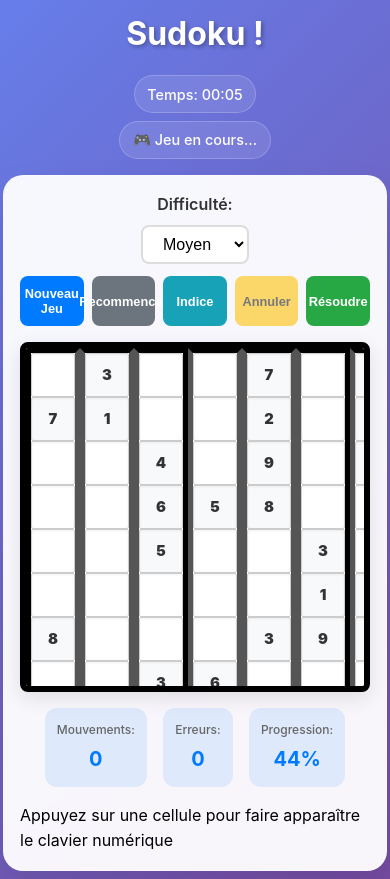
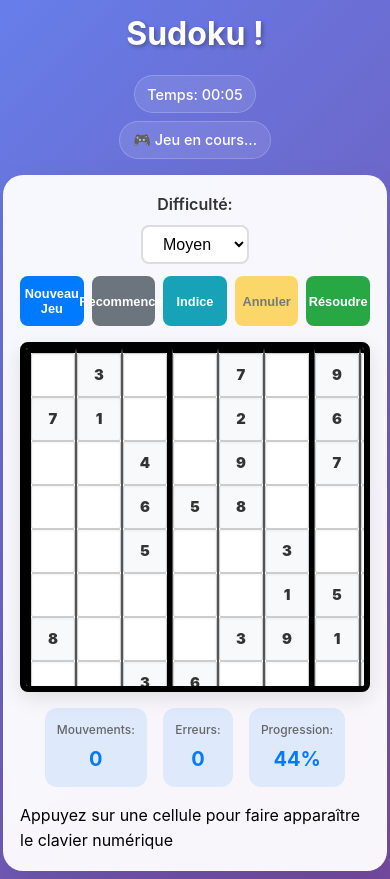
Before and after one commit to Saltyway12/sudoku, a React (Vite) app: page / in a window 390 px wide. Built offline with nearby package versions, Linux system fonts and the light colour scheme.

Commit message:
Update GrilleSudoku.module.css

```diff
--- a/src/composants/GrilleSudoku/GrilleSudoku.module.css
+++ b/src/composants/GrilleSudoku/GrilleSudoku.module.css
@@ -1,13 +1,12 @@
 /* =============================================
-   GRILLE SUDOKU RESPONSIVE AVEC CSS GRID
+   GRILLE SUDOKU RESPONSIVE AVEC BLOCS 3x3 BIEN DÉLIMITÉS
    ============================================= */
 
 .grilleSudoku {
   display: grid;
   grid-template-columns: repeat(9, 1fr);
   grid-template-rows: repeat(9, 1fr);
-  gap: 0;
-  border: 6px solid #000;      /* Bordure principale noire et épaisse */
+  border: 6px solid #000;
   border-radius: 12px;
   background: #000;
   box-shadow: 0 10px 30px rgba(0,0,0,0.2);
@@ -15,49 +14,57 @@
   max-width: 100vw;
   box-sizing: border-box;
   overflow-x: auto;
+  margin: 0 auto;
+  padding: 0;
   will-change: transform;
   transform: translateZ(0);
   isolation: isolate;
-  margin: 0 auto;
-  padding: 0;
   animation: apparitionEchelle 0.6s ease-out;
 }
 
-/* Chaque case de la grille */
 .grilleSudoku > * {
   background: #fff;
-  border: 1.5px solid #555;    /* Bordure fine et grise entre les cases */
+  border: 1.5px solid #555;
   box-sizing: border-box;
   margin: 0;
   padding: 0;
 }
 
-/* Séparateur 3x3 vertical (colonnes 3 et 6) */
-.grilleSudoku > :nth-child(3n):not(:nth-child(9n)) {
+/* Bordure droite épaisse sur les colonnes 3 et 6 */
+.grilleSudoku > *:nth-child(3),
+.grilleSudoku > *:nth-child(6),
+.grilleSudoku > *:nth-child(12),
+.grilleSudoku > *:nth-child(15),
+.grilleSudoku > *:nth-child(21),
+.grilleSudoku > *:nth-child(24),
+.grilleSudoku > *:nth-child(30),
+.grilleSudoku > *:nth-child(33),
+.grilleSudoku > *:nth-child(39),
+.grilleSudoku > *:nth-child(42),
+.grilleSudoku > *:nth-child(48),
+.grilleSudoku > *:nth-child(51),
+.grilleSudoku > *:nth-child(57),
+.grilleSudoku > *:nth-child(60),
+.grilleSudoku > *:nth-child(66),
+.grilleSudoku > *:nth-child(69),
+.grilleSudoku > *:nth-child(75),
+.grilleSudoku > *:nth-child(78) {
   border-right: 5px solid #000;
 }
 
-/* Séparateur 3x3 horizontal (lignes 3 et 6) */
-.grilleSudoku > :nth-child(n+19):nth-child(-n+27),
-.grilleSudoku > :nth-child(n+46):nth-child(-n+54) {
+/* Bordure bas épaisse sur les lignes 3 et 6 */
+.grilleSudoku > *:nth-child(n+19):nth-child(-n+27),
+.grilleSudoku > *:nth-child(n+46):nth-child(-n+54) {
   border-bottom: 5px solid #000;
 }
 
-/* Bordure gauche épaisse sur les premières cases de chaque bloc 3x3 */
-.grilleSudoku > :nth-child(1),
-.grilleSudoku > :nth-child(10),
-.grilleSudoku > :nth-child(19),
-.grilleSudoku > :nth-child(28),
-.grilleSudoku > :nth-child(37),
-.grilleSudoku > :nth-child(46),
-.grilleSudoku > :nth-child(55),
-.grilleSudoku > :nth-child(64),
-.grilleSudoku > :nth-child(73) {
+/* Bordure gauche épaisse sur la première colonne */
+.grilleSudoku > *:nth-child(9n+1) {
   border-left: 5px solid #000;
 }
 
-/* Bordure du haut épaisse sur la première ligne */
-.grilleSudoku > :nth-child(-n+9) {
+/* Bordure haut épaisse sur la première ligne */
+.grilleSudoku > *:nth-child(-n+9) {
   border-top: 5px solid #000;
 }
 
@@ -84,20 +91,36 @@
   .grilleSudoku > * {
     border-width: 1px;
   }
-  .grilleSudoku > :nth-child(3n):not(:nth-child(9n)),
-  .grilleSudoku > :nth-child(n+19):nth-child(-n+27),
-  .grilleSudoku > :nth-child(n+46):nth-child(-n+54),
-  .grilleSudoku > :nth-child(-n+9),
-  .grilleSudoku > :nth-child(1),
-  .grilleSudoku > :nth-child(10),
-  .grilleSudoku > :nth-child(19),
-  .grilleSudoku > :nth-child(28),
-  .grilleSudoku > :nth-child(37),
-  .grilleSudoku > :nth-child(46),
-  .grilleSudoku > :nth-child(55),
-  .grilleSudoku > :nth-child(64),
-  .grilleSudoku > :nth-child(73) {
-    border-width: 5px;
+  /* Répéter la logique des bordures épaisses en mobile */
+  .grilleSudoku > *:nth-child(3),
+  .grilleSudoku > *:nth-child(6),
+  .grilleSudoku > *:nth-child(12),
+  .grilleSudoku > *:nth-child(15),
+  .grilleSudoku > *:nth-child(21),
+  .grilleSudoku > *:nth-child(24),
+  .grilleSudoku > *:nth-child(30),
+  .grilleSudoku > *:nth-child(33),
+  .grilleSudoku > *:nth-child(39),
+  .grilleSudoku > *:nth-child(42),
+  .grilleSudoku > *:nth-child(48),
+  .grilleSudoku > *:nth-child(51),
+  .grilleSudoku > *:nth-child(57),
+  .grilleSudoku > *:nth-child(60),
+  .grilleSudoku > *:nth-child(66),
+  .grilleSudoku > *:nth-child(69),
+  .grilleSudoku > *:nth-child(75),
+  .grilleSudoku > *:nth-child(78) {
+    border-right: 5px solid #000;
+  }
+  .grilleSudoku > *:nth-child(n+19):nth-child(-n+27),
+  .grilleSudoku > *:nth-child(n+46):nth-child(-n+54) {
+    border-bottom: 5px solid #000;
+  }
+  .grilleSudoku > *:nth-child(9n+1) {
+    border-left: 5px solid #000;
+  }
+  .grilleSudoku > *:nth-child(-n+9) {
+    border-top: 5px solid #000;
   }
 }
 
@@ -182,21 +205,6 @@
     background: #222;
     color: #fff;
   }
-  .grilleSudoku > :nth-child(3n):not(:nth-child(9n)),
-  .grilleSudoku > :nth-child(n+19):nth-child(-n+27),
-  .grilleSudoku > :nth-child(n+46):nth-child(-n+54),
-  .grilleSudoku > :nth-child(-n+9),
-  .grilleSudoku > :nth-child(1),
-  .grilleSudoku > :nth-child(10),
-  .grilleSudoku > :nth-child(19),
-  .grilleSudoku > :nth-child(28),
-  .grilleSudoku > :nth-child(37),
-  .grilleSudoku > :nth-child(46),
-  .grilleSudoku > :nth-child(55),
-  .grilleSudoku > :nth-child(64),
-  .grilleSudoku > :nth-child(73) {
-    border-color: #000;
-  }
 }
 
 /* Conteneur pour le verrouillage du défilement mobile */
```
